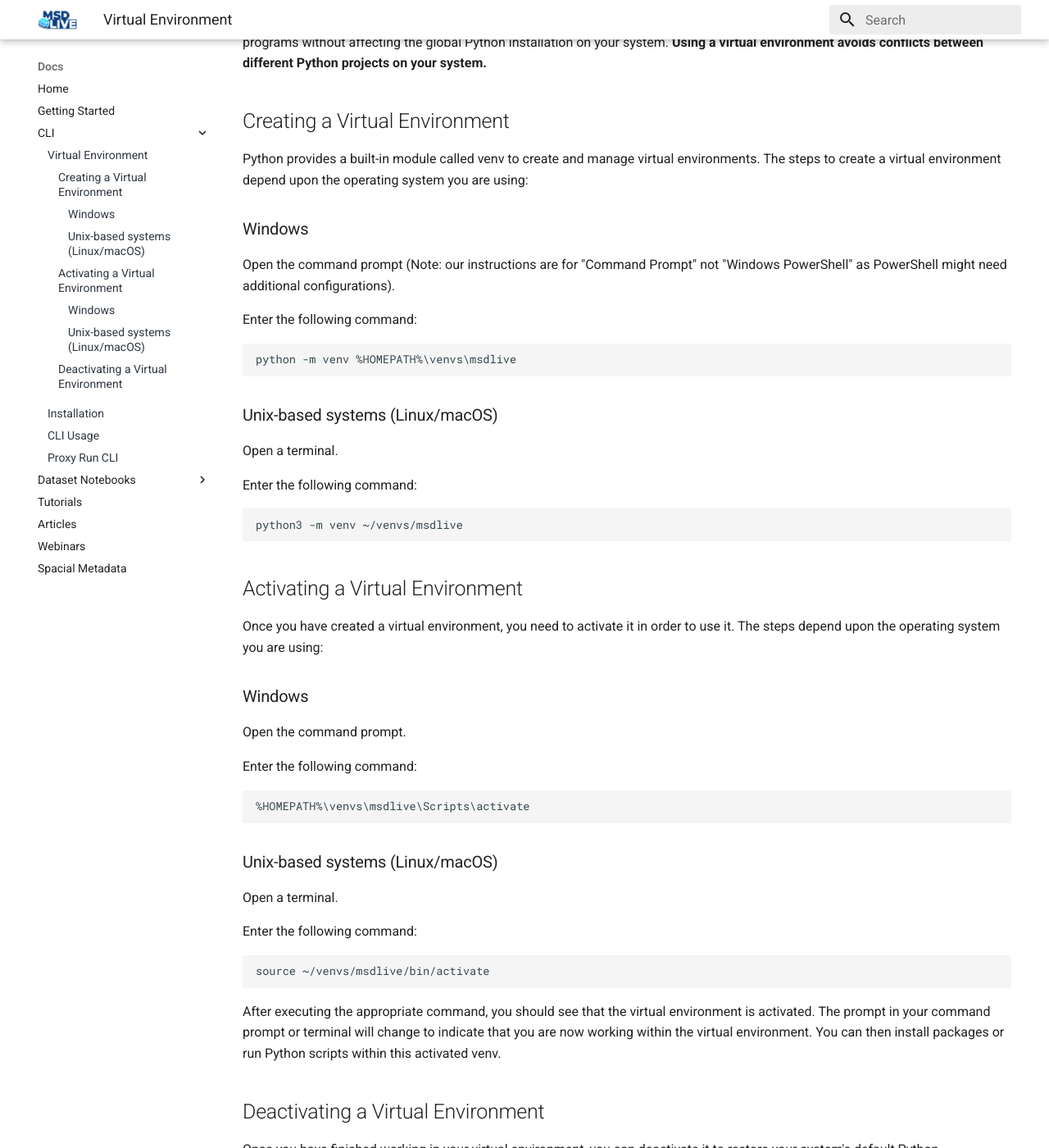
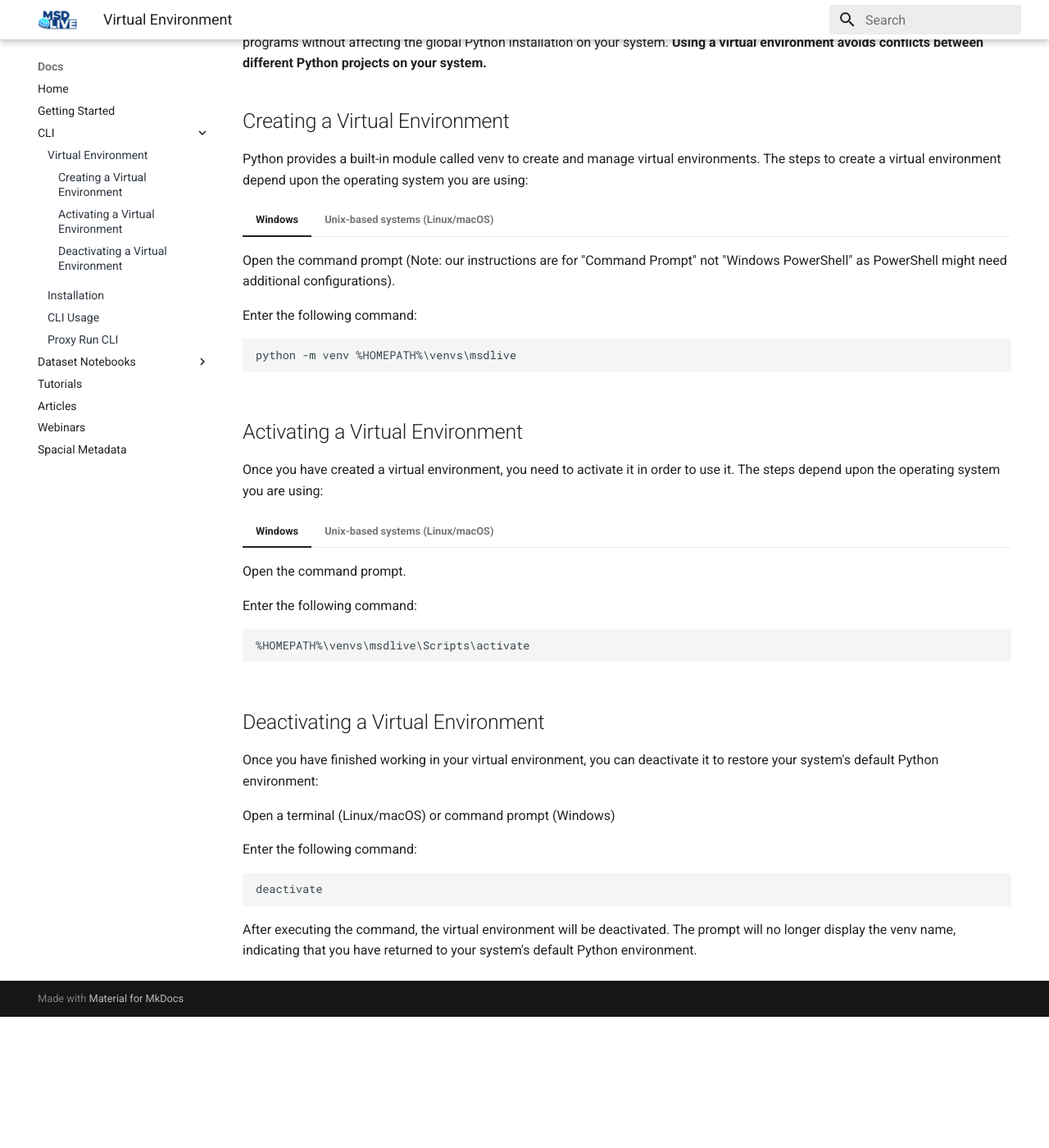
Before and after one commit to MSD-LIVE/msdlive-docs, an MkDocs documentation site: the page built from docs/cli/venv.md, in a window 1280 px wide and 1400 px high, scrolled down 192 px. Shown: the whole window at 82% size. Built offline with MkDocs 1.6.1 and Material for MkDocs 9.7.7, drawn with Linux system fonts in a browser that asks for light colours; after the commit the page ends 1432 px from its top, so only the background shows below that.

Commit message:
Added tabs for venv page

````diff
--- a/docs/cli/venv.md
+++ b/docs/cli/venv.md
@@ -6,43 +6,49 @@ A Python virtual environment is a self-contained directory that contains a speci
 
 Python provides a built-in module called venv to create and manage virtual environments. The steps to create a virtual environment depend upon the operating system you are using:
 
-### Windows
+=== "Windows"
 
-Open the command prompt (Note: our instructions are for "Command Prompt" not "Windows PowerShell" as PowerShell might need additional configurations).
+    Open the command prompt (Note: our instructions are for "Command Prompt" not "Windows PowerShell" as PowerShell might need additional configurations).
 
-Enter the following command:
+    Enter the following command:
 
-```
-python -m venv %HOMEPATH%\venvs\msdlive
-```
+    ```
+    python -m venv %HOMEPATH%\venvs\msdlive
+    ```
 
-### Unix-based systems (Linux/macOS)
-Open a terminal.
+=== "Unix-based systems (Linux/macOS)"
 
-Enter the following command:
-```
-python3 -m venv ~/venvs/msdlive
-```
+    Open a terminal.
+
+    Enter the following command:
+
+    ```
+    python3 -m venv ~/venvs/msdlive
+    ```
 
 ## Activating a Virtual Environment
 Once you have created a virtual environment, you need to activate it in order to use it. The steps depend upon the operating system you are using:
 
-### Windows
-Open the command prompt.
+=== "Windows"
 
-Enter the following command:
-```
-%HOMEPATH%\venvs\msdlive\Scripts\activate
-```
+    Open the command prompt.
 
-### Unix-based systems (Linux/macOS)
-Open a terminal.
+    Enter the following command:
+    ```
+    %HOMEPATH%\venvs\msdlive\Scripts\activate
+    ```
 
-Enter the following command:
-```
-source ~/venvs/msdlive/bin/activate
-```
-After executing the appropriate command, you should see that the virtual environment is activated. The prompt in your command prompt or terminal will change to indicate that you are now working within the virtual environment. You can then install packages or run Python scripts within this activated venv.
+=== "Unix-based systems (Linux/macOS)"
+
+    Open a terminal.
+
+    Enter the following command:
+
+    ```
+    source ~/venvs/msdlive/bin/activate
+    ```
+
+    After executing the appropriate command, you should see that the virtual environment is activated. The prompt in your command prompt or terminal will change to indicate that you are now working within the virtual environment. You can then install packages or run Python scripts within this activated venv.
 
 ## Deactivating a Virtual Environment
 Once you have finished working in your virtual environment, you can deactivate it to restore your system's default Python environment:
````
